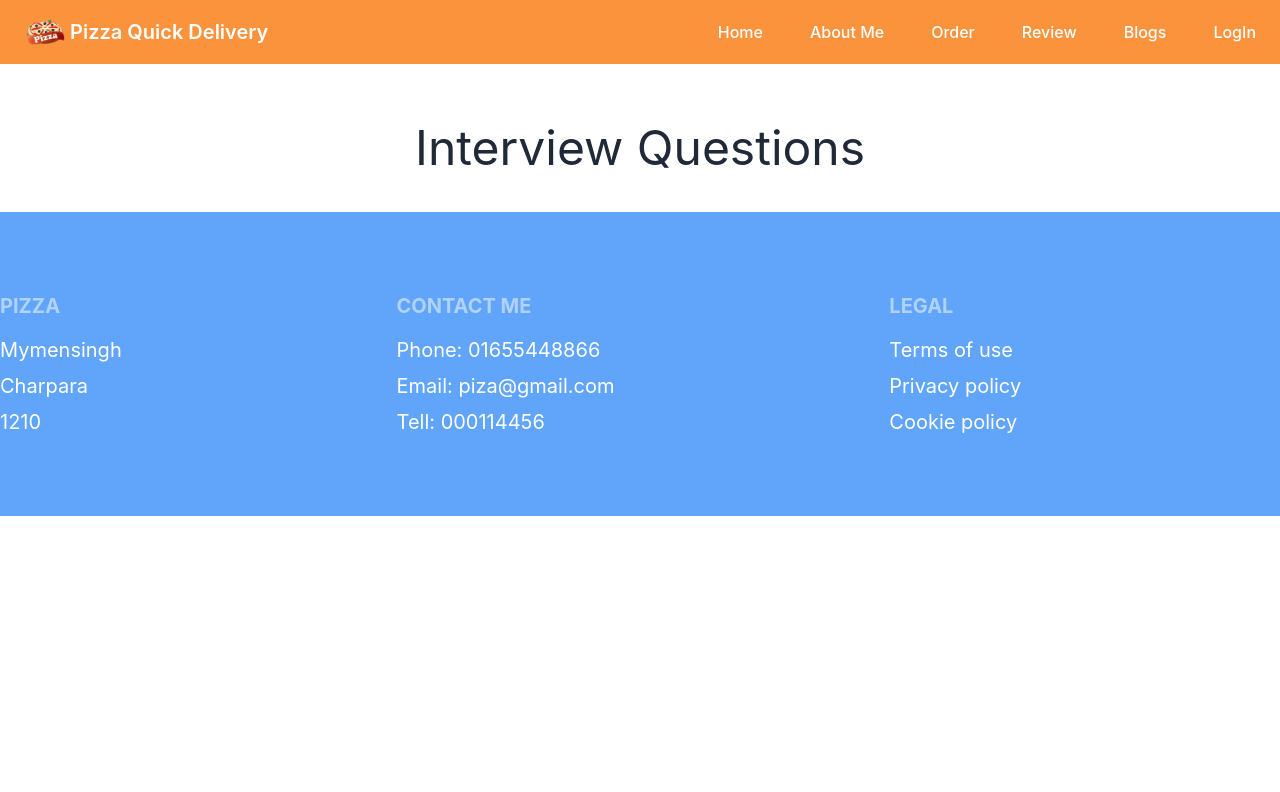
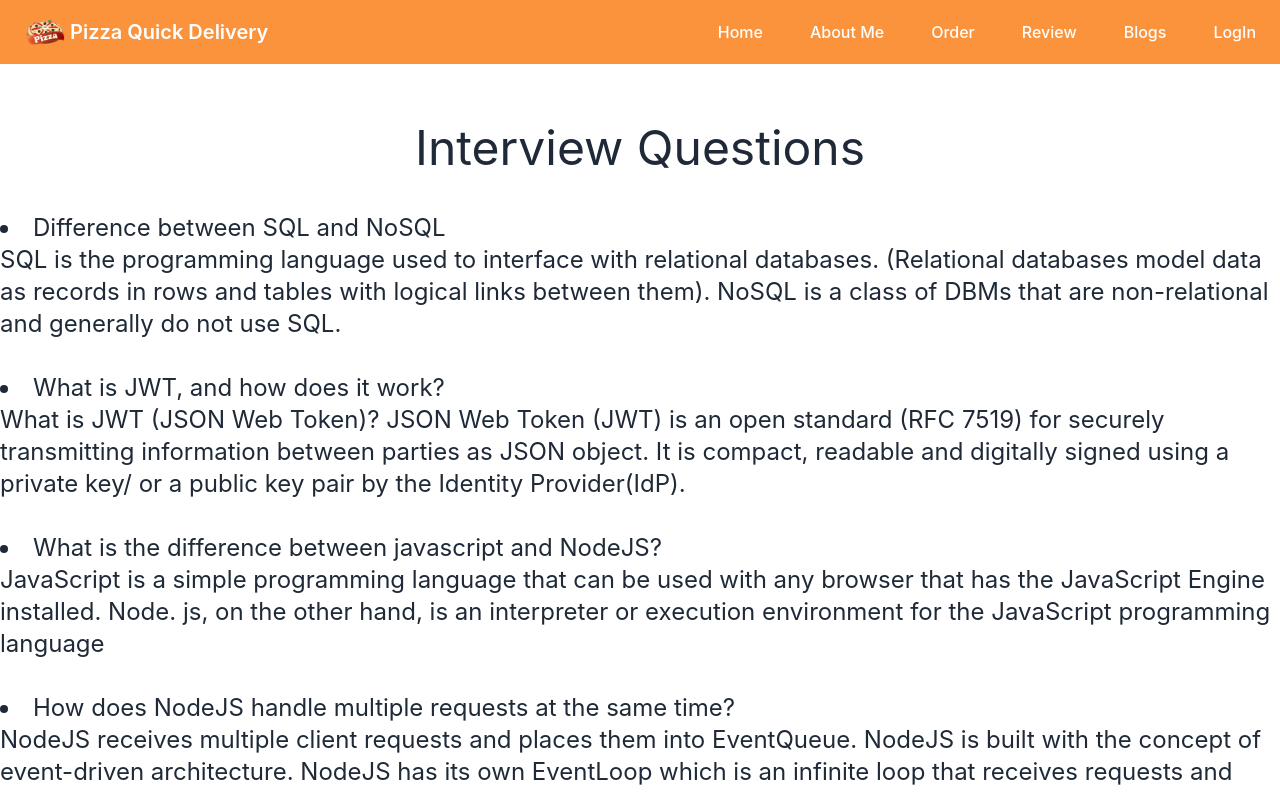
Before and after one commit to rana-web-dev/Pizza-Delivery-Website-Client, a React (Create React App) app: page /blog in a window 1280 px wide. Shown: the top 792 px of the page. Built offline with nearby package versions, Linux system fonts and the light colour scheme; no server answers.

Commit message:
Add Interview Quesions

```diff
--- a/src/components/home/blog/Blogs.js
+++ b/src/components/home/blog/Blogs.js
@@ -4,7 +4,19 @@
     return (
         <div className='max-w-screen-xl mx-auto'>
             <h2 className='text-center text-5xl text-semibold py-10 mt-5'>Interview Questions</h2>
-
+            <div className='pb-10 text-2xl'>
+                <li>Difference between SQL and NoSQL</li>
+                <p>SQL is the programming language used to interface with relational databases. (Relational databases model data as records in rows and tables with logical links between them). NoSQL is a class of DBMs that are non-relational and generally do not use SQL.</p>
+                <br></br>
+                <li>What is JWT, and how does it work?</li>
+                <p>What is JWT (JSON Web Token)? JSON Web Token (JWT) is an open standard (RFC 7519) for securely transmitting information between parties as JSON object. It is compact, readable and digitally signed using a private key/ or a public key pair by the Identity Provider(IdP).</p>
+                <br></br>
+                <li>What is the difference between javascript and NodeJS?</li>
+                <p>JavaScript is a simple programming language that can be used with any browser that has the JavaScript Engine installed. Node. js, on the other hand, is an interpreter or execution environment for the JavaScript programming language</p>
+                <br></br>
+                <li>How does NodeJS handle multiple requests at the same time?</li>
+                <p>NodeJS receives multiple client requests and places them into EventQueue. NodeJS is built with the concept of event-driven architecture. NodeJS has its own EventLoop which is an infinite loop that receives requests and processes them.</p>
+            </div>
         </div>
     );
 };
```
